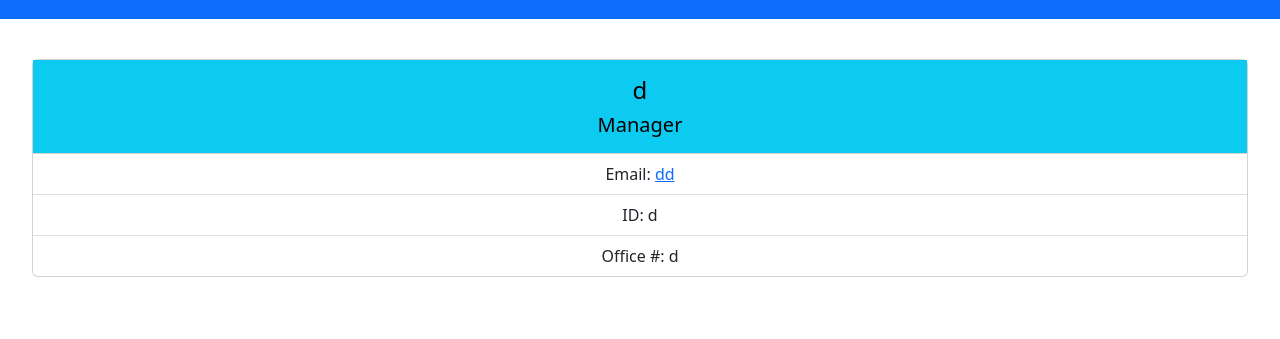
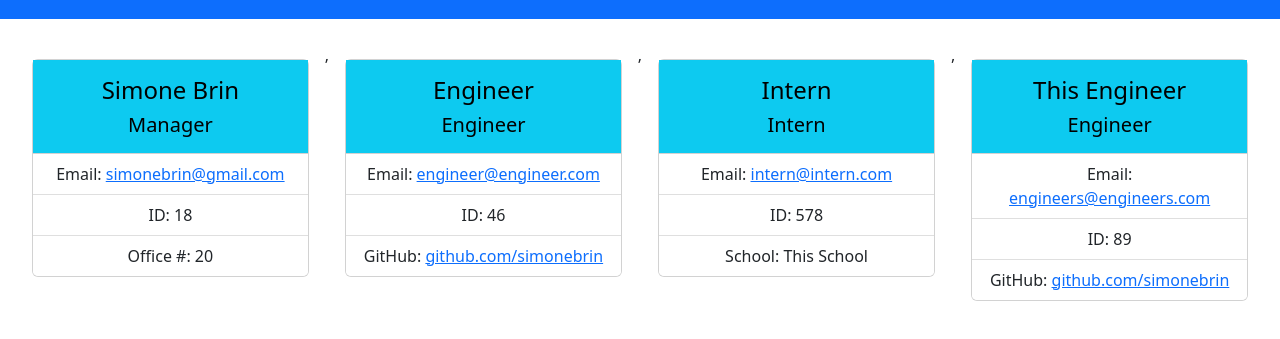
Before and after one commit to simonebrin/Team-Profile-Generator, a website: page dist/index.html in a window 1280 px wide. Shown: the part 69-408 px from the top of the page. Drawn offline with nearby package versions, Linux system fonts and the light colour scheme.

Commit message:
ok, actually final commit

```diff
--- a/dist/index.html
+++ b/dist/index.html
@@ -16,13 +16,49 @@
 
           <div class="card h-100 m-3 w-100">
         <div class="card-body text-bg-info text-center">
-          <h4 class="card-title">d</h4>
+          <h4 class="card-title">Simone Brin</h4>
           <h5 class="card-text">Manager</h5>
         </div>
         <ul class="list-group list-group-flush text-center">
-          <li class="list-group-item">Email: <a href="mailto:dd">dd</a></li>
-          <li class="list-group-item">ID: d</li>
-          <li class="list-group-item">Office #: d</li>
+          <li class="list-group-item">Email: <a href="mailto:simonebrin@gmail.com">simonebrin@gmail.com</a></li>
+          <li class="list-group-item">ID: 18</li>
+          <li class="list-group-item">Office #: 20</li>
+        </ul>
+        </div>
+        ,
+          <div class="card h-100 m-3 w-100">
+        <div class="card-body text-bg-info text-center">
+          <h4 class="card-title">Engineer</h4>
+          <h5 class="card-text">Engineer</h5>
+        </div>
+        <ul class="list-group list-group-flush text-center">
+          <li class="list-group-item">Email: <a href="mailto:engineer@engineer.com">engineer@engineer.com</a></li>
+          <li class="list-group-item">ID: 46</li>
+          <li class="list-group-item">GitHub: <a href="https://github.com/simonebrin" target="_blank">github.com/simonebrin</a></li>
+        </ul>
+        </div>
+        ,
+          <div class="card h-100 m-3 w-100">
+        <div class="card-body text-bg-info text-center">
+          <h4 class="card-title">Intern</h4>
+          <h5 class="card-text">Intern</h5>
+        </div>
+        <ul class="list-group list-group-flush text-center">
+          <li class="list-group-item">Email: <a href="mailto:intern@intern.com">intern@intern.com</a></li>
+          <li class="list-group-item">ID: 578</li>
+          <li class="list-group-item">School: This School</li>
+        </ul>
+        </div>
+        ,
+          <div class="card h-100 m-3 w-100">
+        <div class="card-body text-bg-info text-center">
+          <h4 class="card-title">This Engineer</h4>
+          <h5 class="card-text">Engineer</h5>
+        </div>
+        <ul class="list-group list-group-flush text-center">
+          <li class="list-group-item">Email: <a href="mailto:engineers@engineers.com">engineers@engineers.com</a></li>
+          <li class="list-group-item">ID: 89</li>
+          <li class="list-group-item">GitHub: <a href="https://github.com/simonebrin" target="_blank">github.com/simonebrin</a></li>
         </ul>
         </div>
 
```
